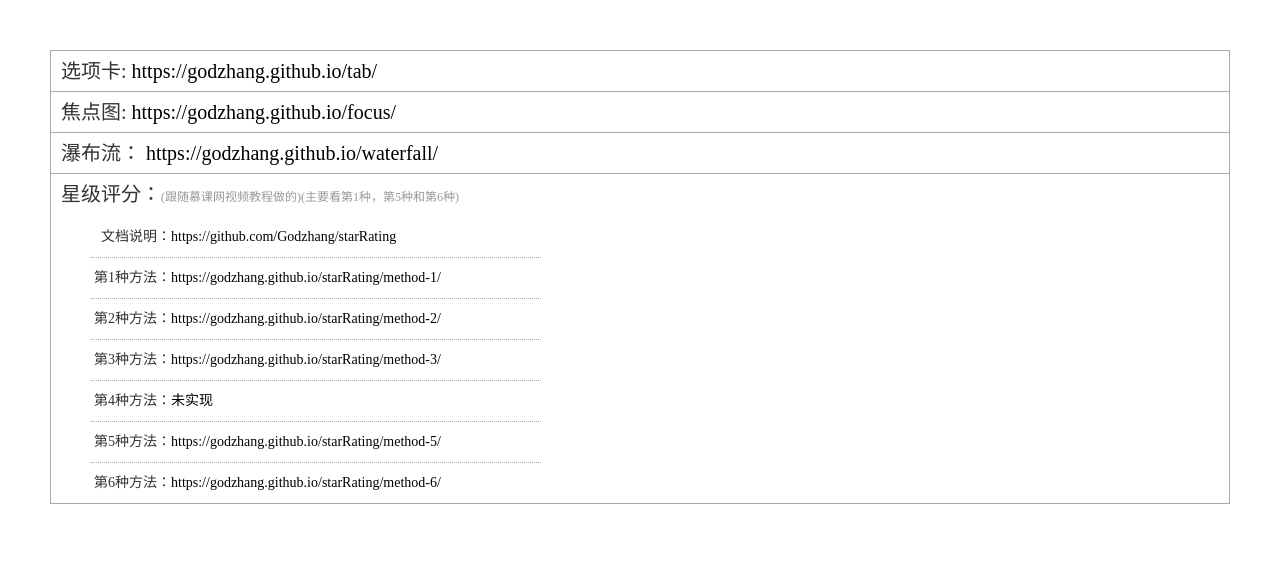
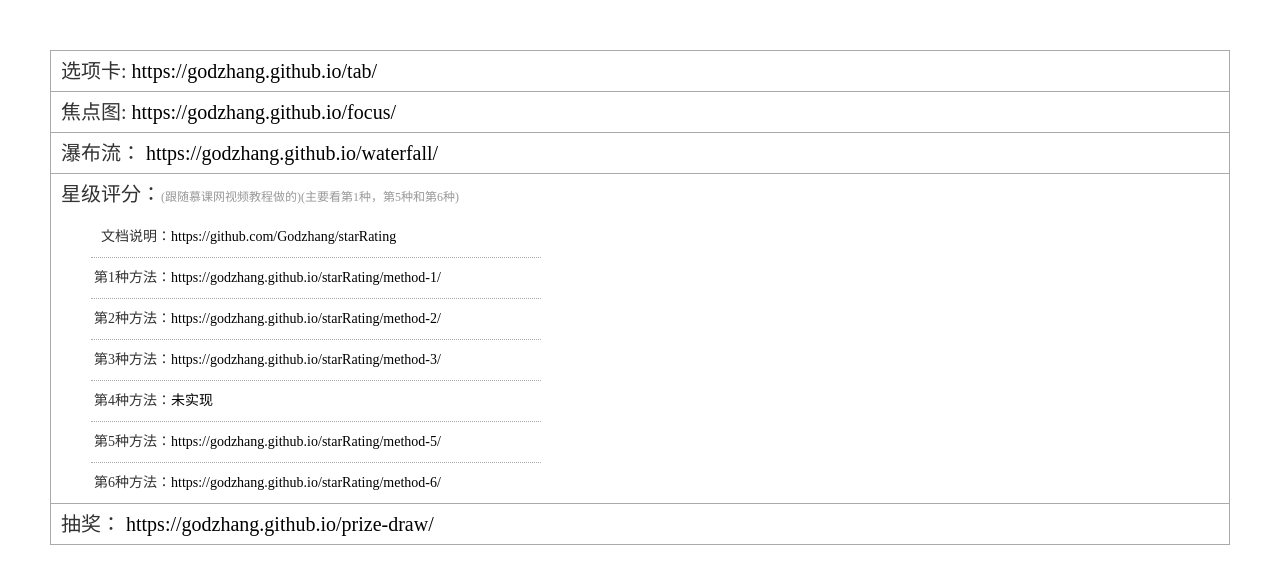
Before and after one commit to Godzhang/menu, a plain HTML site: page index.html in a window 1280 px wide. Drawn offline with Linux system fonts and the light colour scheme.

Commit message:
add prize-draw

```diff
--- a/index.html
+++ b/index.html
@@ -42,6 +42,10 @@
 		<div class="href"><span>第5种方法：</span><a href="https://godzhang.github.io/starRating/method-5/" target="_blank">https://godzhang.github.io/starRating/method-5/</a></div>
 		<div class="href"><span>第6种方法：</span><a href="https://godzhang.github.io/starRating/method-6/" target="_blank">https://godzhang.github.io/starRating/method-6/</a></div>
 	</div>
+	<div class="item">
+		<h3>抽奖：</h3>
+		<a href="https://godzhang.github.io/prize-draw/" target="_blank">https://godzhang.github.io/prize-draw/</a>
+	</div>
 </div>
 
 
```
